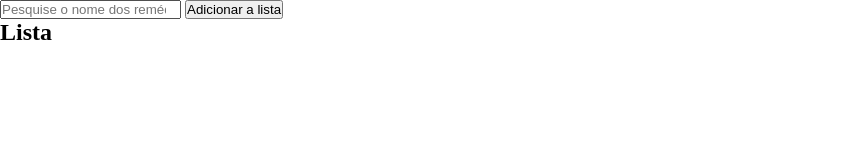
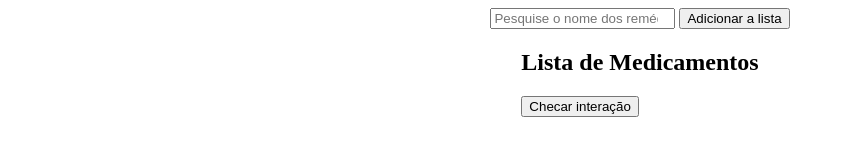
Before and after one commit to RafaFonPessoa/galenos-backend, a website: page public/pages/index.html in a window 1280 px wide. Shown: the whole page, without its empty margins (0-853 px from the left). Drawn offline with nearby package versions, Linux system fonts and the light colour scheme.

Commit message:
Atualização das Paginas

```diff
--- a/public/pages/index.html
+++ b/public/pages/index.html
@@ -7,16 +7,38 @@
     <script src="https://unpkg.com/htmx.org@2.0.3/dist/htmx.js" integrity="sha384-BBDmZzVt6vjz5YbQqZPtFZW82o8QotoM7RUp5xOxV3nSJ8u2pSdtzFAbGKzTlKtg" crossorigin="anonymous"></script>
     <title>Document</title>
 </head>
+<body>
     <div id="list-container">
         <div>
-            <input type="search" name="search-bar" id="seach-bar" placeholder="Pesquise o nome dos remédios aqui">
-            <button>Adicionar a lista</button>
+            <input
+                type="search"
+                name="search-bar"
+                id="search-bar"
+                placeholder="Pesquise o nome dos remédios aqui"
+                hx-get="/api/medications/search"
+                hx-trigger="keyup changed delay:500ms"
+                hx-target="#search-results"
+                hx-vals='{"name": this.value}'
+            >
+            <button hx-post="/api/medications/add" hx-include="#search-bar" hx-target="#list">
+                Adicionar a lista
+            </button>
         </div>
-        <div id="list-background">
-            <h2 id="title"></h2>
-            <div id="list">
-                <h2>Lista</h2>
+
+        <!-- Resultados da pesquisa aparecem aqui -->
+        <div id="search-results">
+            <!-- HTMX irá carregar os medicamentos sugeridos aqui -->
+        </div>
+
+        <!-- Lista de medicamentos -->
+        <div id="list-window">
+            <h2 id="title">Lista de Medicamentos</h2>
+            <div id="list-bg">
+                <ul id="list">
+                    <!-- Medicamentos adicionados aparecerão aqui -->
+                </ul>
             </div>
+            <button>Checar interação</button>
         </div>
     </div>
 </body>
--- a/public/style/index.css
+++ b/public/style/index.css
@@ -1,4 +1,8 @@
-* {
-    margin: 0;
-    padding: 0;
+#list-container {
+    display: flex;
+    flex-direction: column;
+    justify-content: center;
+    align-items: center;
+    height: 100%;
+    width: 100%;
 }
--- a/server.js
+++ b/server.js
@@ -8,10 +8,16 @@ const port = process.env.PORT || 3000
 
 app.use(express.json());
 
+app.use(express.static(path.join(__dirname, 'public')));
+
 // Rotas
 const medicationRoutes = require('./routes/medicationRoutes')
 app.use('/api/medications', medicationRoutes)
 
+app.use('*', (req, res) => {
+  res.sendFile(path.join(__dirname, 'public/pages', 'index.html'));
+});
+
 app.listen(port, () => {
   console.log(`Server is running at http://localhost:${port}`);
 });
```
